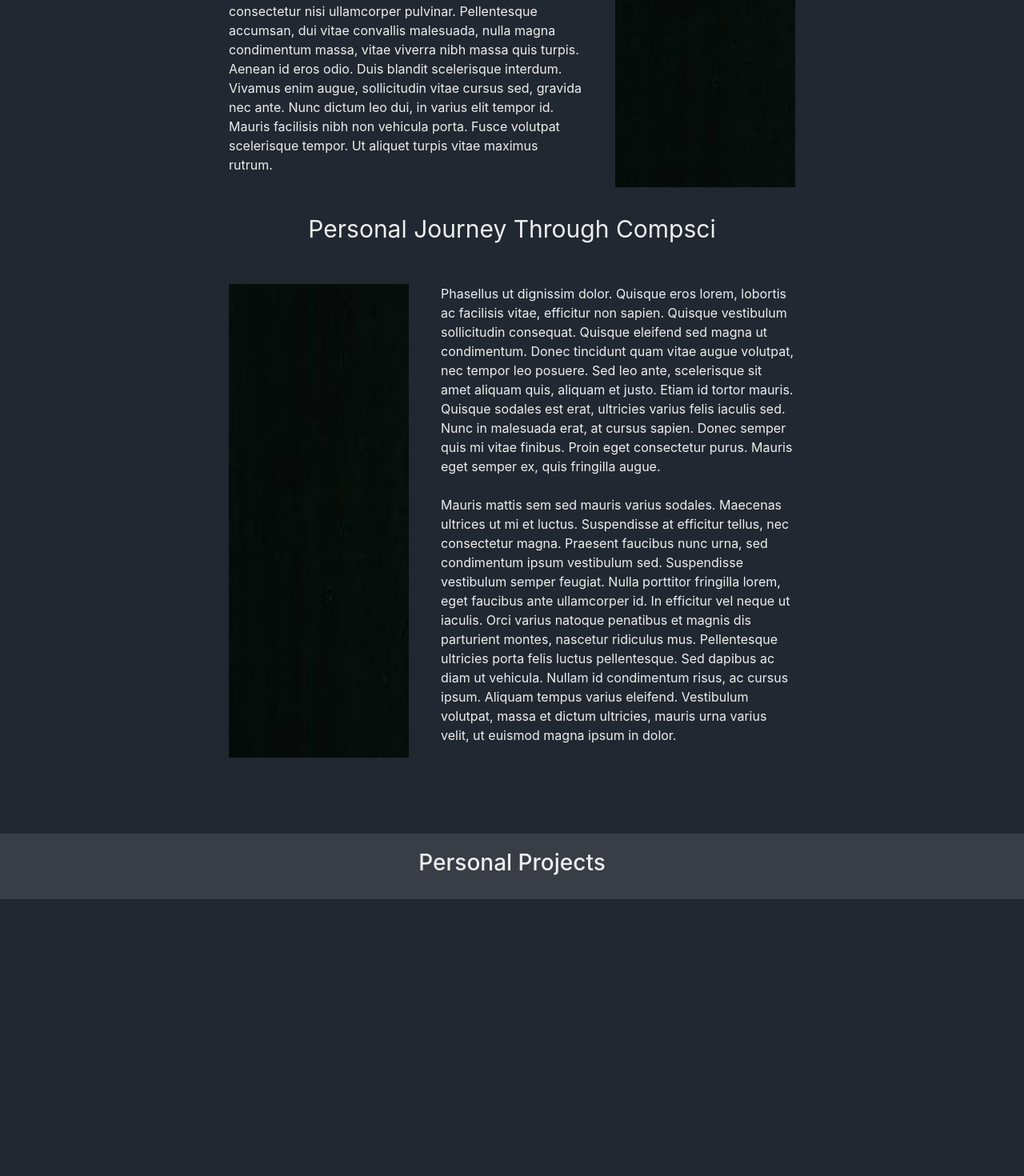
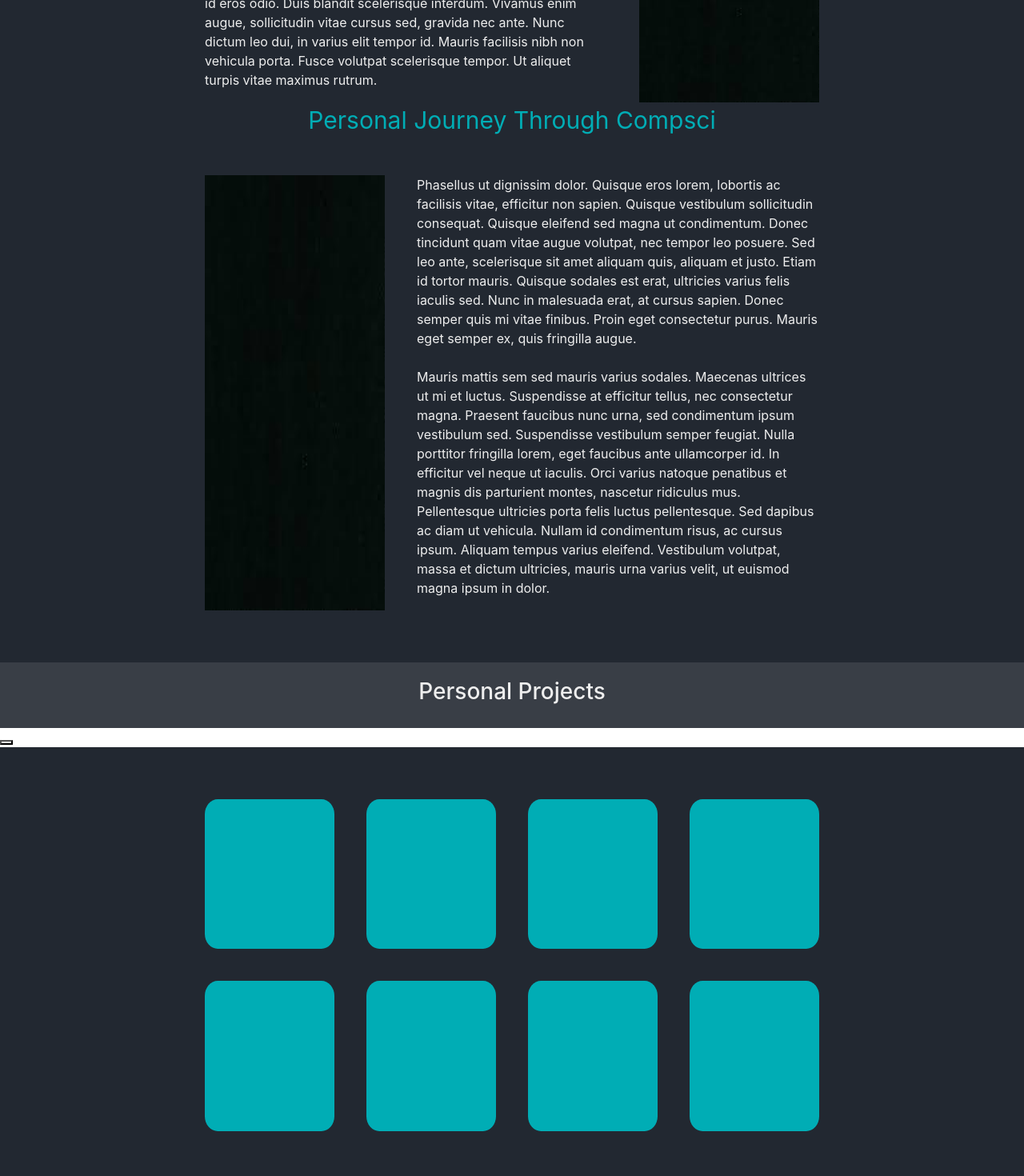
Before and after one commit to Ozen7/Nebil_Portfolio, a React (Create React App) app in the folder my-app/: page / in a window 1280 px wide. Shown: the part 1780-3250 px from the top of the page at 80% size. Built offline with nearby package versions, Linux system fonts and the light colour scheme.

Commit message:
Beginnings of Personal Projects section

```diff
--- a/my-app/src/mods/HomePage/HomeComponents/PersonalProjects.js
+++ b/my-app/src/mods/HomePage/HomeComponents/PersonalProjects.js
@@ -1,12 +1,93 @@
-import React from "react";
+import React, { useState, useEffect } from "react";
+import { CSSTransition } from "react-transition-group";
+import AOS from "aos";
+import "aos/dist/aos.css";
+import "./Projects.css";
 
 function PersonalProjects(props) {
+  const [menu, setMenu] = useState(true);
+
+  useEffect(() => {
+    AOS.init({ once: false, offset: 80 });
+    AOS.refresh();
+  }, []);
+
+  const onMenuClick = () => {
+    setMenu(false);
+  };
+
+  const returnMenu = () => {
+    setMenu(true);
+  };
+
   return (
     <>
       <div className="headerDiv">
         <h3>Personal Projects</h3>
       </div>
-      <div style={{backgroundColor: "#222831", height:"100vh"}}></div>
+      <button onClick={returnMenu}></button>
+      <div
+        style={{
+          backgroundColor: "#222831",
+          height: "60vh",
+
+        }}
+      >
+        <CSSTransition in={menu} timeout={500} classNames="text" unmountOnExit>
+          <div
+            style={{
+              display: "grid",
+              height: "60vh",
+              gridTemplateColumns: "auto auto auto auto",
+              gap: "40px",
+              paddingLeft: "20vw",
+              paddingRight: "20vw",
+              paddingTop: "65px",
+            }}
+          >
+            <div
+              data-aos="slide-up"
+              className="menu"
+              onClick={onMenuClick}
+            ></div>
+            <div
+              data-aos="slide-up"
+              className="menu"
+              onClick={onMenuClick}
+            ></div>
+            <div
+              data-aos="slide-up"
+              className="menu"
+              onClick={onMenuClick}
+            ></div>
+            <div
+              data-aos="slide-up"
+              className="menu"
+              onClick={onMenuClick}
+            ></div>
+            <div
+              data-aos="slide-up"
+              className="menu"
+              onClick={onMenuClick}
+            ></div>
+            <div
+              data-aos="slide-up"
+              className="menu"
+              onClick={onMenuClick}
+            ></div>
+            <div
+              data-aos="slide-up"
+              className="menu"
+              onClick={onMenuClick}
+            ></div>
+            <div
+              data-aos="slide-up"
+              className="menu"
+              onClick={onMenuClick}
+            ></div>
+          </div>
+        </CSSTransition>
+      </div>
     </>
   );
 }
--- /dev/null
+++ b/my-app/src/mods/HomePage/HomeComponents/Projects.css
@@ -0,0 +1,22 @@
+.menu {
+  display: flex;
+  background-color: #00ADB5;
+  border-radius: 10%;
+  cursor:pointer
+}
+
+
+.menu-enter {
+  opacity: 0;
+}
+.menu-enter-active {
+  opacity: 1;
+  transition: opacity 1000ms;
+}
+.menu-exit {
+  opacity: 1;
+}
+.menu-exit-active {
+  opacity: 0;
+  transition: opacity 400ms;
+}
--- a/my-app/src/mods/HomePage/HomeComponents/WorkExperience.js
+++ b/my-app/src/mods/HomePage/HomeComponents/WorkExperience.js
@@ -5,7 +5,7 @@ import "aos/dist/aos.css";
 import wrkexp from "../images/download (9).jfif";
 function WorkExperience(props) {
   useEffect(() => {
-    AOS.init({ once: true, offset: 80});
+    AOS.init({ once: false, offset: 80});
     AOS.refresh();
   }, []);
   return (
@@ -17,8 +17,6 @@ function WorkExperience(props) {
         className="contentsDiv"
         style={{
           flexDirection: "column",
-          display: "flex",
-          width: "100vw",
           paddingLeft: "20vw",
           paddingRight: "20vw",
           paddingTop: "10vh",
@@ -26,13 +24,12 @@ function WorkExperience(props) {
           alignItems: "center",
         }}
       >
-        <p style={{fontSize: "30px"}} data-aos="slide-up">Prior Work Experience</p>
+        <p style={{fontSize: "30px", color:"#00ADB5"}} data-aos="slide-up">Prior Work Experience</p>
         <div
           id="prior-work-exp"
           style={{
             display: "flex",
-            flexDirection: "row",
-            margin: "30px",
+            marginTop: "30px",
             gap: 40,
           }}
           data-aos="slide-up"
@@ -56,13 +53,12 @@ function WorkExperience(props) {
           </p>
         </div>
 
-        <p style={{fontSize: "30px"}} data-aos="slide-up">Experience Gained from University Schoolwork</p>
+        <p style={{fontSize: "30px",color:"#00ADB5",paddingTop:"20px"}} data-aos="slide-up">Experience Gained from University Schoolwork</p>
         <div
           id="univ-exp"
           style={{
             display: "flex",
-            flexDirection: "row",
-            margin: "30px",
+            marginTop: "30px",
             gap: 40,
           }}
           data-aos="slide-up"
@@ -85,13 +81,12 @@ function WorkExperience(props) {
           <img src={wrkexp} />
         </div>
 
-        <p style={{fontSize: "30px"}} data-aos="slide-up">Personal Journey Through Compsci</p>
+        <p style={{fontSize: "30px", color:"#00ADB5"}} data-aos="slide-up">Personal Journey Through Compsci</p>
         <div
           id="personal-journey"
           style={{
             display: "flex",
-            flexDirection: "row",
-            margin: "30px",
+            marginTop: "30px",
             gap: 40,
           }}
           data-aos="slide-up"
@@ -122,7 +117,6 @@ function WorkExperience(props) {
             Vestibulum volutpat, massa et dictum ultricies, mauris urna varius
             velit, ut euismod magna ipsum in dolor.{" "}
           </p>
-
         </div>
       </div>
     </>
```
